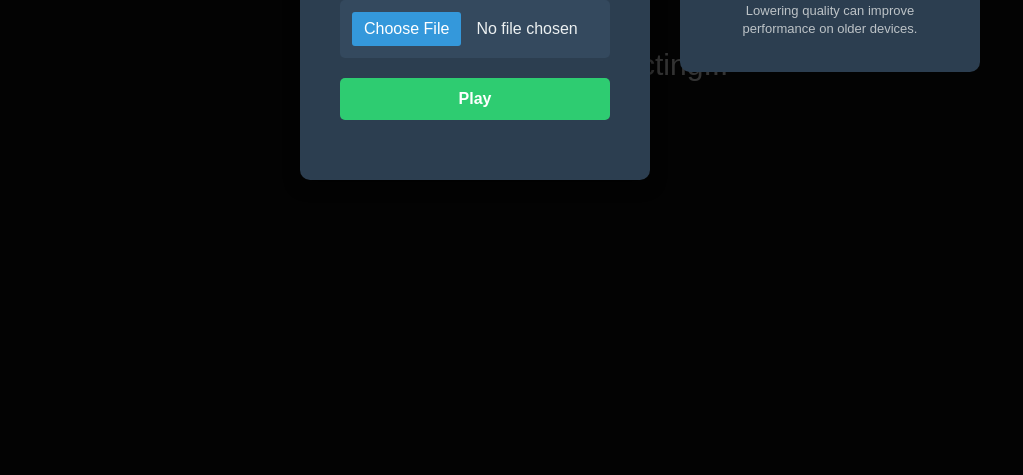
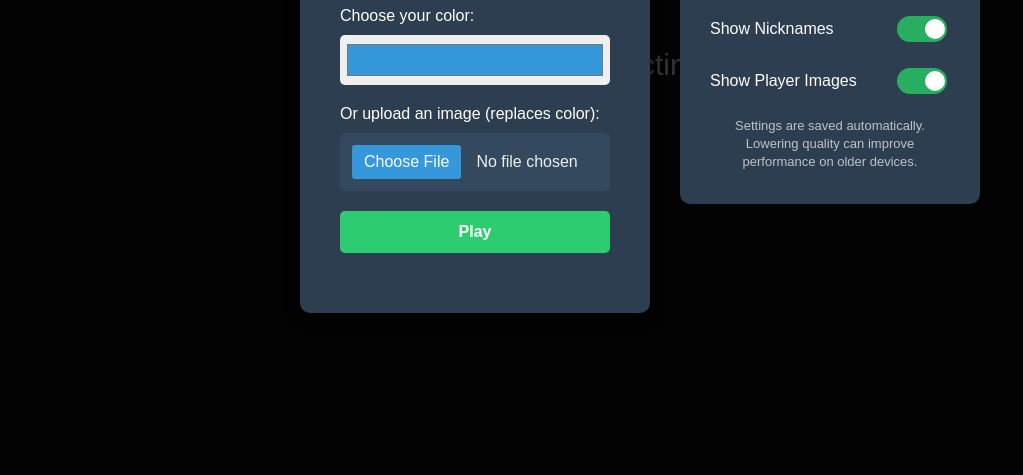
Before and after one commit to Lukarbonite/multiplayer-game, a website: page public/index.html in a window 1280 px wide. Shown: the part 325-800 px from the top of the page, without its empty margins (0-1023 px from the left). Drawn offline with nearby package versions, Linux system fonts and the light colour scheme.

Commit message:
Fixed desktop start screen being raised after mobile optimization fix.

```diff
--- a/public/style.css
+++ b/public/style.css
@@ -28,10 +28,10 @@ canvas {
     z-index: 10;
     color: white;
     font-family: Arial, sans-serif;
-    /* MODIFIED: Make scrolling natural */
-    align-items: flex-start; /* Align to top for better scrolling experience */
-    overflow-y: auto;      /* Enable vertical scrolling */
-    padding: 30px 15px;      /* Add vertical and horizontal padding */
+    /* Default to top-aligned scrolling for mobile-first */
+    align-items: flex-start;
+    overflow-y: auto;
+    padding: 30px 15px;
 }
 
 /* MODIFIED: Container for form and settings */
@@ -611,3 +611,13 @@ canvas {
     #final-score { font-size: 16px; margin-bottom: 10px; }
     .setting-item { font-size: 14px; margin-bottom: 15px; }
 }
+
+/* --- NEW: Desktop-specific adjustments for Start Screen --- */
+@media (min-width: 769px) {
+    #start-screen {
+        /* Restore vertical centering on larger screens */
+        align-items: center;
+        /* Hide scrollbar when not needed */
+        overflow-y: hidden;
+    }
+}
```
